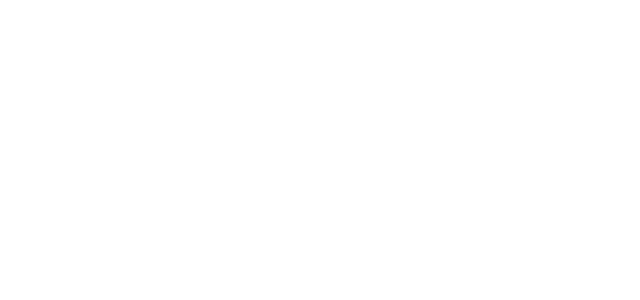
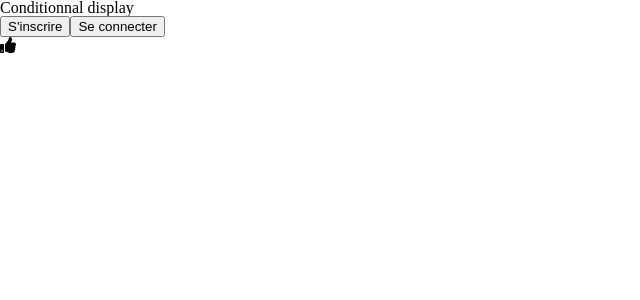
Before and after one commit to FrancoisNovais/vue-exercice-conditional-display, a Vue app: page / in a window 1280 px wide. Shown: the top 300 px of the page, without its empty margins (0-640 px from the left). Built offline with nearby package versions, Linux system fonts and the light colour scheme.

Commit message:
PartOne and PartTwo

```diff
--- a/package.json
+++ b/package.json
@@ -11,6 +11,9 @@
     "format": "prettier --write src/"
   },
   "dependencies": {
+    "@fortawesome/fontawesome-svg-core": "^1.2.36",
+    "@fortawesome/free-solid-svg-icons": "^5.15.4",
+    "@fortawesome/vue-fontawesome": "^3.0.8",
     "vue": "^3.4.29"
   },
   "devDependencies": {
--- a/src/App.vue
+++ b/src/App.vue
@@ -1,7 +1,16 @@
-<script setup></script>
+<script setup>
+import PartOne from './components/PartOne.vue'
+import PartTwo from './components/PartTwo.vue'
+</script>
 
 <template>
-  <main></main>
+  <main>
+    <h1>Conditionnal display</h1>
+    <section>
+      <PartOne />
+      <PartTwo />
+    </section>
+  </main>
 </template>
 
 <style scoped></style>
--- /dev/null
+++ b/src/components/PartOne.vue
@@ -0,0 +1,23 @@
+<script setup>
+import { ref } from 'vue'
+
+const isConnected = ref(false)
+
+const handleConnection = () => {
+  if (isConnected.value === true) {
+    isConnected.value = false
+  } else {
+    isConnected.value = true
+  }
+}
+</script>
+
+<template>
+  <div>
+    <button v-if="!isConnected" @click="handleConnection">S'inscrire</button>
+    <button v-if="!isConnected" @click="handleConnection">Se connecter</button>
+    <button v-else @click="handleConnection">Se déconnecter</button>
+  </div>
+</template>
+
+<style scoped></style>
--- /dev/null
+++ b/src/components/PartTwo.vue
@@ -0,0 +1,22 @@
+<script setup>
+import { ref } from 'vue'
+
+const isLiked = ref(false)
+
+const handleLike = () => {
+  if (isLiked.value === true) {
+    isLiked.value = false
+  } else {
+    isLiked.value = true
+  }
+}
+</script>
+
+<template>
+  <div>
+    <font-awesome-icon v-if="!isLiked" @click="handleLike" :icon="['fas', 'thumbs-up']" />
+    <font-awesome-icon v-else @click="handleLike" :icon="['fas', 'thumbs-down']" />
+  </div>
+</template>
+
+<style scoped></style>
--- a/src/main.js
+++ b/src/main.js
@@ -3,4 +3,17 @@
 import { createApp } from 'vue'
 import App from './App.vue'
 
-createApp(App).mount('#app')
+/* Import de 'fontawesome core' */
+import { library } from '@fortawesome/fontawesome-svg-core'
+
+/* Import du composant 'vue-fontawesome' */
+import { FontAwesomeIcon } from '@fortawesome/vue-fontawesome'
+
+/* Import des icônes de type 'solid' */
+import { faThumbsUp, faThumbsDown } from '@fortawesome/free-solid-svg-icons'
+
+/* Ajout de ces icônes à la bibliothèque de votre projet */
+library.add(faThumbsUp, faThumbsDown)
+
+/* Indique à l'instance Vue.js quelle va utiliser le composant vue-fontawesome */
+createApp(App).component('font-awesome-icon', FontAwesomeIcon).mount('#app')
```
Also changed, not shown: 1 other file (tests, documents, lock files or other folders).
